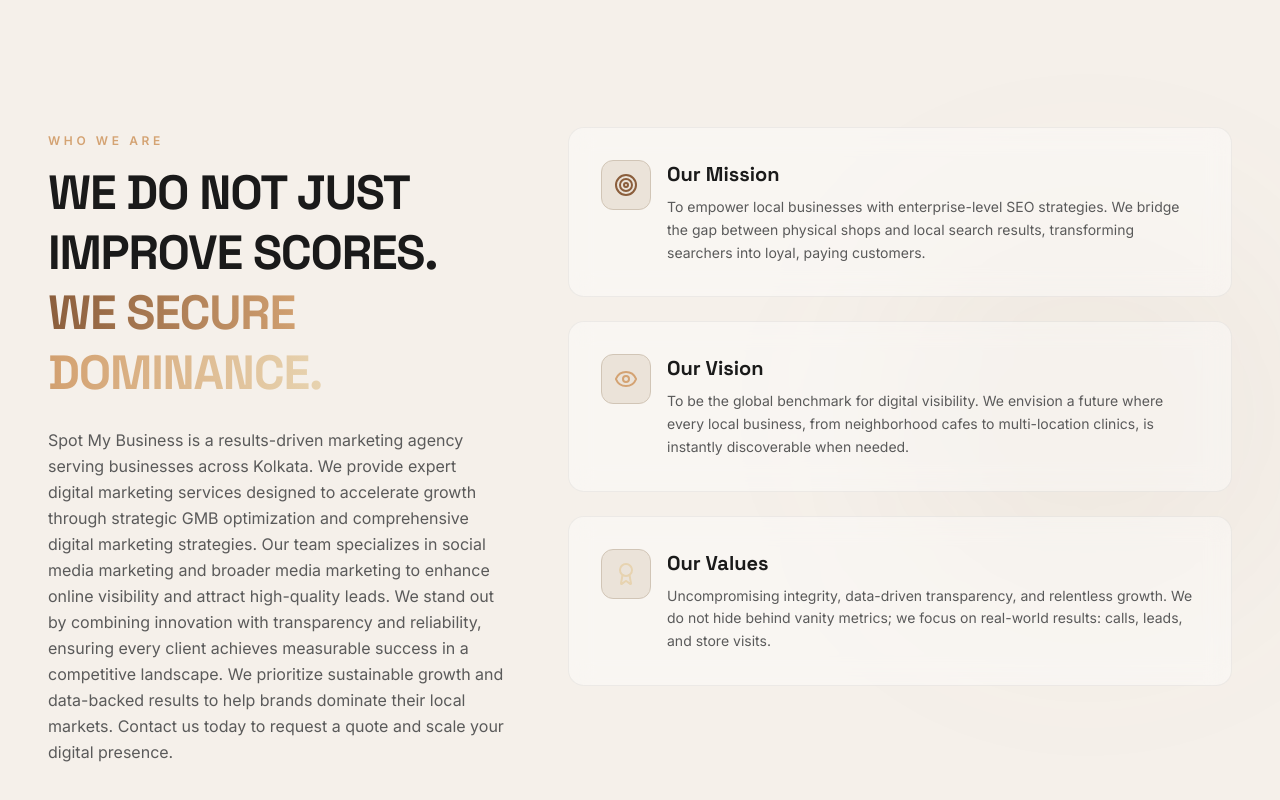
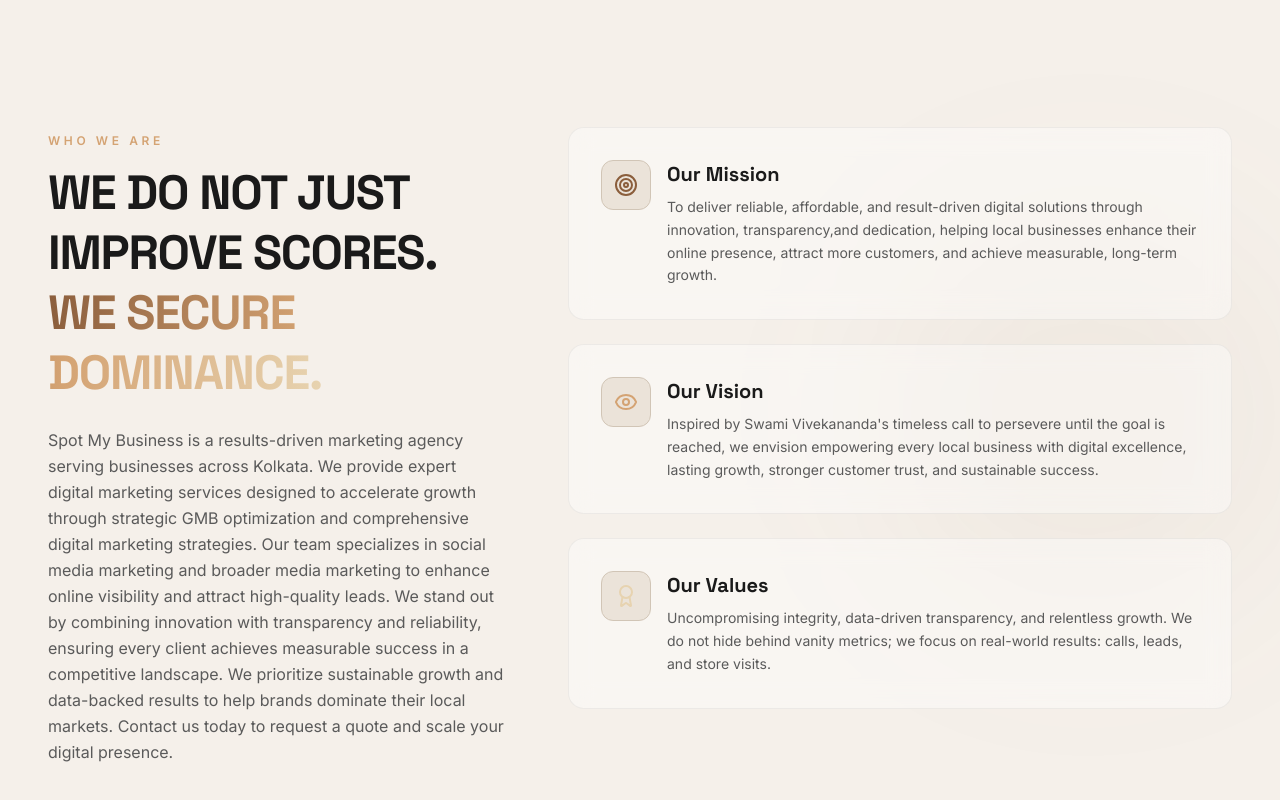
Before and after one commit to SealSrijan/SMB-SpotMyBusiness.in, a Next.js app in the folder frontend/: page / in a window 1280 px wide. Shown: the part 974-1774 px from the top of the page. Built offline with nearby package versions, Linux system fonts and the light colour scheme.

Commit message:
Update About.tsx

```diff
--- a/frontend/src/components/About.tsx
+++ b/frontend/src/components/About.tsx
@@ -8,12 +8,12 @@
     {
       title: "Our Mission",
       icon: <Target className="w-6 h-6 text-bronze" />,
-      desc: "To empower local businesses with enterprise-level SEO strategies. We bridge the gap between physical shops and local search results, transforming searchers into loyal, paying customers.",
+      desc: "To deliver reliable, affordable, and result-driven digital solutions through innovation, transparency,and dedication, helping local businesses enhance their online presence, attract more customers, and achieve measurable, long-term growth. ",
     },
     {
       title: "Our Vision",
       icon: <Eye className="w-6 h-6 text-light-bronze" />,
-      desc: "To be the global benchmark for digital visibility. We envision a future where every local business, from neighborhood cafes to multi-location clinics, is instantly discoverable when needed.",
+      desc: "Inspired by Swami Vivekananda's timeless call to persevere until the goal is reached, we envision empowering every local business with digital excellence, lasting growth, stronger customer trust, and sustainable success.",
     },
     {
       title: "Our Values",
```
